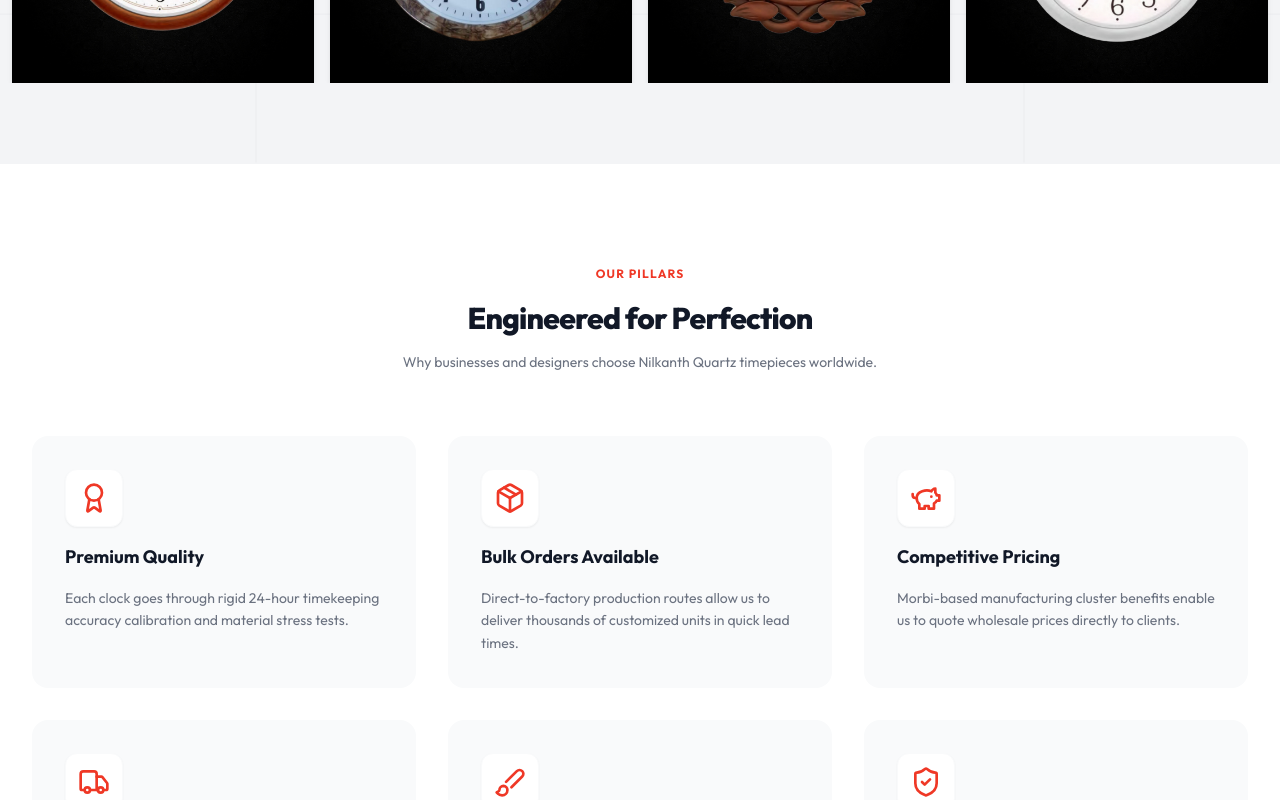
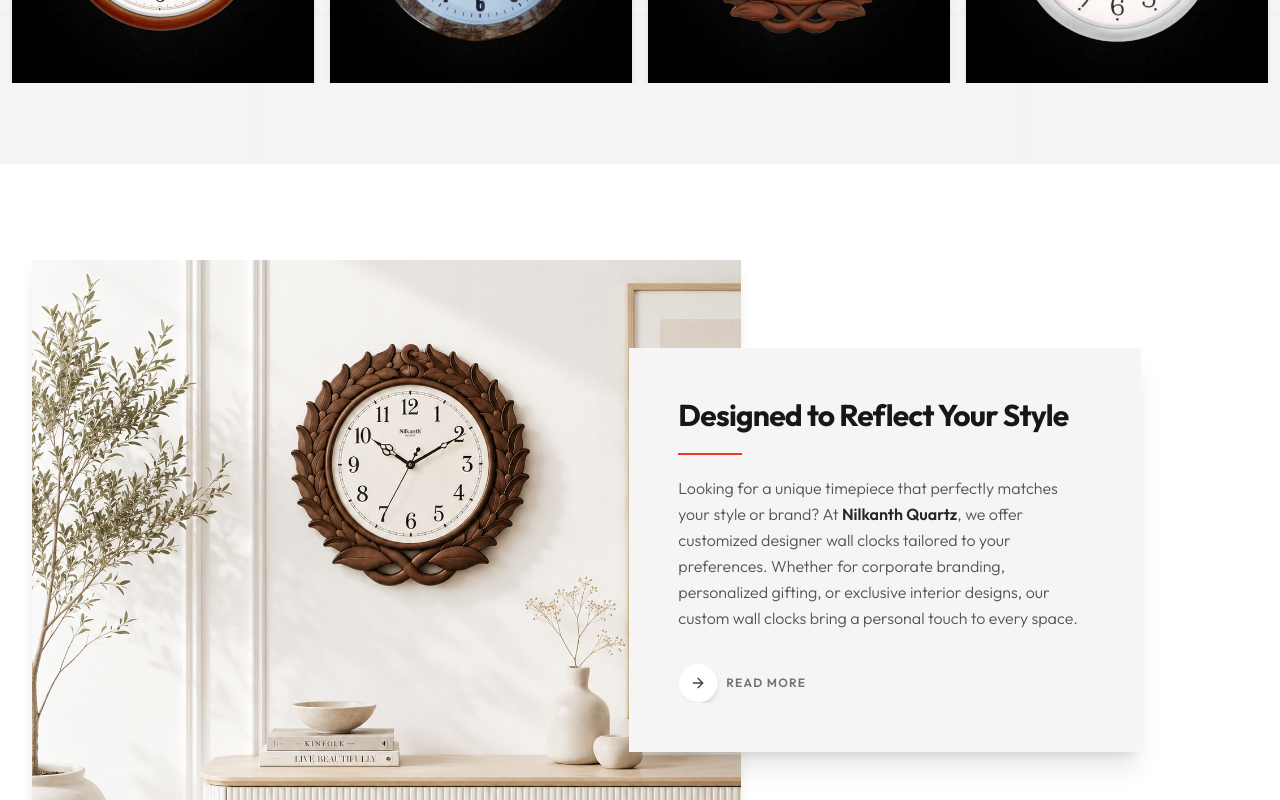
Before and after one commit to SunilKanzariya249/NILKANTH-QUARTZ, a React (Vite) app in the folder frontend/: page / in a window 1280 px wide. Shown: the part 2000-2800 px from the top of the page. Built offline with nearby package versions, Linux system fonts and the light colour scheme; no server answers.

Commit message:
dtrys section added

```diff
--- a/frontend/src/pages/Home.jsx
+++ b/frontend/src/pages/Home.jsx
@@ -14,7 +14,8 @@ import {
   MessageSquare,
   Send,
   Clock,
-  ArrowUpRight
+  ArrowUpRight,
+  ArrowRight
 } from 'lucide-react';
 import { motion } from 'framer-motion';
 import { useProductStore } from '../store/useProductStore';
@@ -466,7 +467,7 @@ const Home = () => {
               <span className="text-xs font-bold uppercase tracking-[0.25em] text-brand-red block">
                Who We Are
               </span>
-              <h2 className="text-4xl sm:text-5xl md:text-6xl lg:text-[70px] xl:text-[80px] font-bold text-[#1C1C1C] leading-[1.05] tracking-tighter">
+              <h2 className="text-4xl sm:text-5xl md:text-6xl lg:text-[70px] xl:text-[80px] font-semibold text-[#1C1C1C] leading-[1.05] tracking-tighter">
                 Leading Wall Clock Manufacturers & Suppliers
               </h2>
             </div>
@@ -635,6 +636,59 @@ const Home = () => {
           </div>
         </div>
       </section>
+
+      {/* DESIGNED TO REFLECT YOUR STYLE SECTION */}
+      <section className="relative w-full bg-white py-12 md:py-16 lg:py-24 border-t border-neutral-100">
+        <div className="max-w-7xl mx-auto px-4 sm:px-6 lg:px-8">
+          <div className="grid grid-cols-1 lg:grid-cols-12 items-center gap-0">
+            {/* Left Column: Poster Image */}
+            <div className="col-span-1 lg:col-span-7 relative z-0">
+              <div className="overflow-hidden rounded-none shadow-lg h-[320px] sm:h-[450px] lg:h-[580px]">
+                <img
+                  src="/design to rys poster .png"
+                  alt="Designed to Reflect Your Style"
+                  className="w-full h-full object-cover object-center transition-transform duration-700 hover:scale-102"
+                />
+              </div>
+            </div>
+
+            {/* Right Column: Overlapping Card Container */}
+            <div className="col-span-1 lg:col-span-5 relative z-10 mt-6 lg:mt-0 lg:-ml-28 px-4 sm:px-6 lg:px-0">
+              <div className="bg-[#f5f5f5] p-2 sm:p-10 lg:p-12 w-full max-w-lg rounded-none shadow-xl flex flex-col justify-between min-h-[320px] border border-white/20">
+                <div>
+                  <h3 className="text-2xl sm:text-3xl font-bold text-neutral-900 tracking-tight leading-tight">
+                    Designed to Reflect Your Style
+                  </h3>
+                  <div className="w-16 h-[2px] bg-brand-red my-5"></div>
+                  <p className="text-md sm:text-md text-neutral-600 font-light leading-relaxed mb-8">
+                    Looking for a unique timepiece that perfectly matches your style or brand? At <strong className="font-semibold text-neutral-800">Nilkanth Quartz</strong>, we offer customized designer wall clocks tailored to your preferences. Whether for corporate branding, personalized gifting, or exclusive interior designs, our custom wall clocks bring a personal touch to every space.
+                  </p>
+                </div>
+                <div>
+                  <Link
+                    to="/category/designer-clocks"
+                    className="relative inline-flex items-center h-10 rounded-full group overflow-hidden"
+                  >
+                    {/* Expanding background element */}
+                    <span className="absolute inset-y-0 left-0 w-10 bg-white rounded-full shadow-md border border-neutral-100 transition-all duration-500 ease-in-out group-hover:w-full z-0" />
+
+                    {/* Arrow icon */}
+                    <span className="w-10 h-10 flex items-center justify-center relative z-10 text-neutral-700 group-hover:translate-x-0.5 transition-transform duration-300">
+                      <ArrowRight size={16} />
+                    </span>
+
+                    {/* Button text */}
+                    <span className="pl-2 pr-6 font-semibold text-xs uppercase tracking-widest text-neutral-500 group-hover:text-neutral-800 relative z-10 transition-colors duration-300">
+                      Read More
+                    </span>
+                  </Link>
+                </div>
+              </div>
+            </div>
+          </div>
+        </div>
+      </section>
+
 
       {/* 3. WHY CHOOSE US SECTION */}
       <section className="py-24 bg-white border-y border-gray-100">
```
